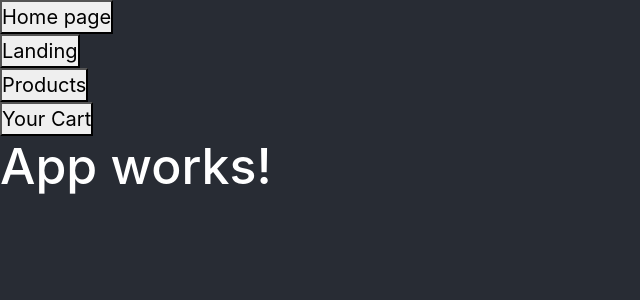
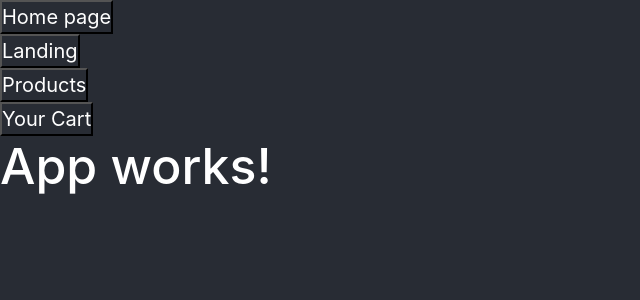
Before and after one commit to patrykmysiorski/e-commerce-webshop, a React (Create React App) app: page / in a window 1280 px wide. Shown: the top 300 px of the page, without its empty margins (0-640 px from the left). Built offline with nearby package versions, Linux system fonts and the light colour scheme.

Commit message:
style refactor

```diff
--- a/src/index.css
+++ b/src/index.css
@@ -2,15 +2,14 @@
   margin: 0;
   padding: 0;
   box-sizing: border-box;
+  background-color: #282c34;
+  color: white;
 }
 
 html, body {
-  background-color: #282c34 !important;
-  color: white !important;
   font-family: 'Lato', 'Arial', sans-serif;
   font-weight: 300;
   font-size: 20px;
-  text-rendering: optimizeLegibility;
 }
 
 .center {
```
